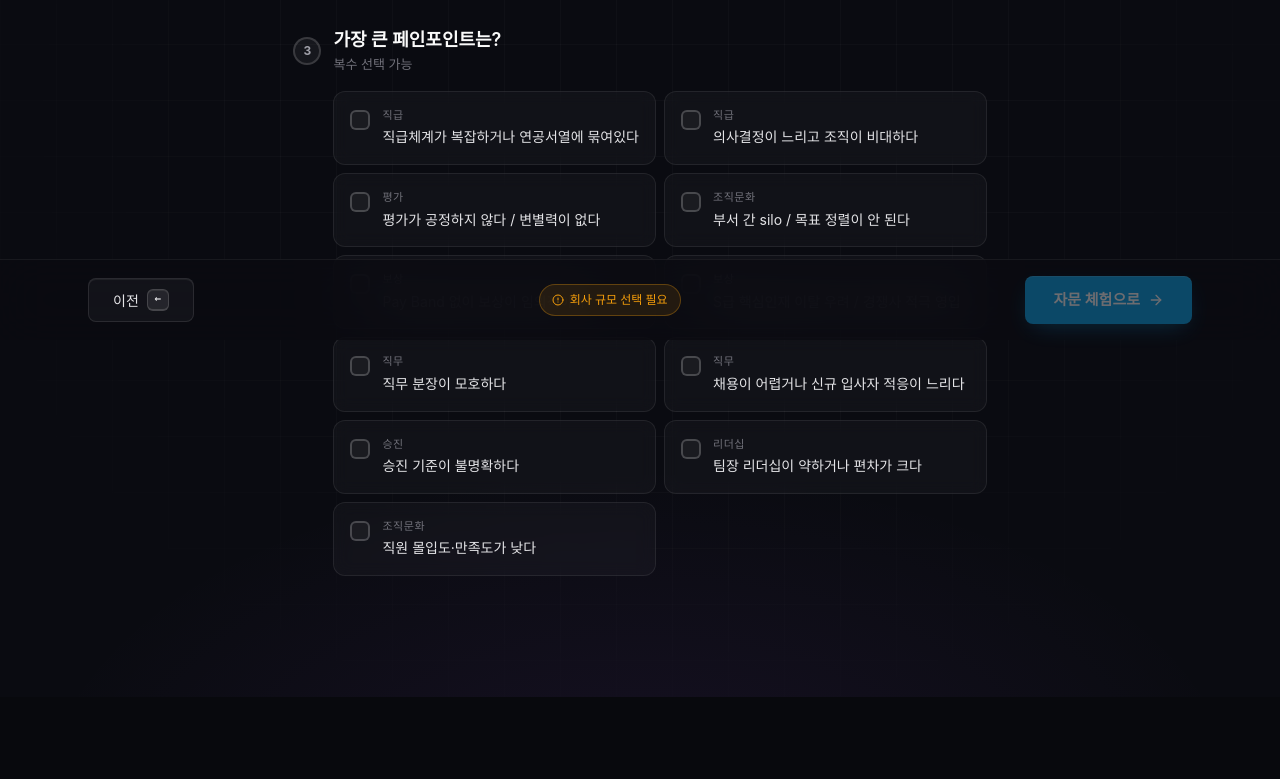
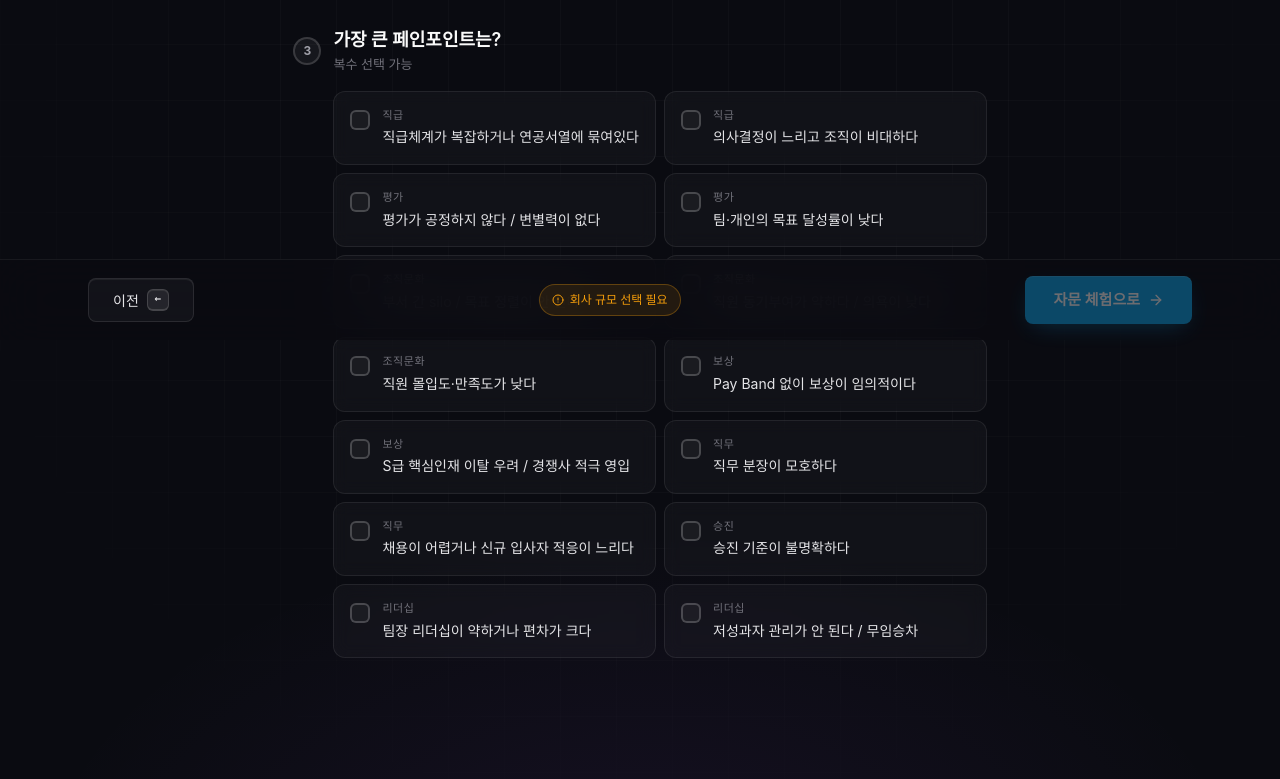
Before and after one commit to skyyoung2030-star/hradvisory, a React (Vite) app: page /tour/1-diagnose in a window 1280 px wide. Shown: the part 460-1239 px from the top of the page. Before the commit the page ends 1157 px from the top, so only its background shows below. Built offline with nearby package versions, Linux system fonts and the light colour scheme; no server answers; a web font is replaced by a local one.

Commit message:
Updated Step1Diagnose.tsx

```diff
--- a/src/pages/Step1Diagnose.tsx
+++ b/src/pages/Step1Diagnose.tsx
@@ -20,14 +20,17 @@ const PAIN_POINTS = [
   { id: "job_grade_complex", area: "직급",     label: "직급체계가 복잡하거나 연공서열에 묶여있다" },
   { id: "decision_slow",     area: "직급",     label: "의사결정이 느리고 조직이 비대하다" },
   { id: "eval_unfair",       area: "평가",     label: "평가가 공정하지 않다 / 변별력이 없다" },
+  { id: "goal_miss",         area: "평가",     label: "팀·개인의 목표 달성률이 낮다" },
   { id: "poor_alignment",    area: "조직문화", label: "부서 간 silo / 목표 정렬이 안 된다" },
+  { id: "low_motivation",    area: "조직문화", label: "직원 동기부여가 약하다 / 의욕이 낮다" },
+  { id: "culture_drift",     area: "조직문화", label: "직원 몰입도·만족도가 낮다" },
   { id: "no_payband",        area: "보상",     label: "Pay Band 없이 보상이 임의적이다" },
   { id: "key_talent_risk",   area: "보상",     label: "S급 핵심인재 이탈 우려 / 경쟁사 적극 영입" },
   { id: "unclear_job",       area: "직무",     label: "직무 분장이 모호하다" },
   { id: "hire_difficulty",   area: "직무",     label: "채용이 어렵거나 신규 입사자 적응이 느리다" },
   { id: "promo_unclear",     area: "승진",     label: "승진 기준이 불명확하다" },
   { id: "weak_leadership",   area: "리더십",   label: "팀장 리더십이 약하거나 편차가 크다" },
-  { id: "culture_drift",     area: "조직문화", label: "직원 몰입도·만족도가 낮다" },
+  { id: "low_performers",    area: "리더십",   label: "저성과자 관리가 안 된다 / 무임승차" },
 ];
 const STORAGE_KEY = "hcg_tour_diagnose";
 
```
